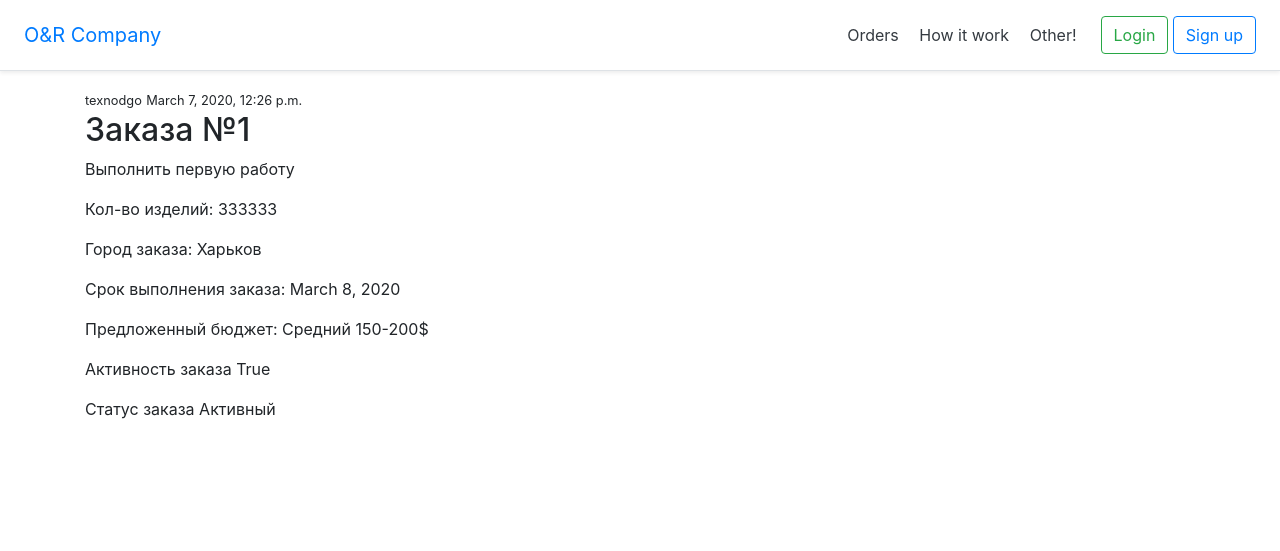
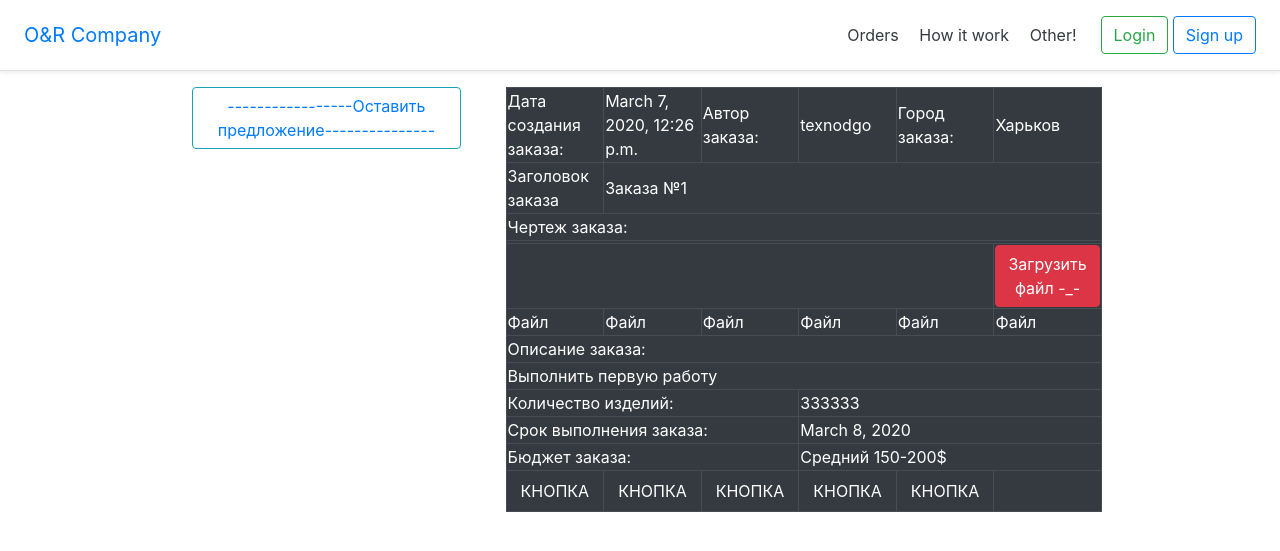
Before and after one commit to TexnoDgo/ORP, a Django app: page /orders/1 in a window 1280 px wide. Shown: the top 551 px of the page. Run offline with Django 3.2, Linux system fonts and the light colour scheme; data comes from the database, SQL or seed files in the repository; both versions use the stored data as it was after the commit; some libraries are stand-ins or nearby versions.

Commit message:
some change

```diff
--- a/ORP_site/OR/HomePage/templates/HomePage/base.html
+++ b/ORP_site/OR/HomePage/templates/HomePage/base.html
@@ -1,7 +1,6 @@
 <!DOCTYPE html>
 {% load i18n %}
 {% load static %}
-{% load bootstrap_pagination %}
 <html lang="en">
 <head>
     <meta charset="UTF-8">
--- a/ORP_site/OR/OR/urls.py
+++ b/ORP_site/OR/OR/urls.py
@@ -20,12 +20,14 @@ urlpatterns = [
     path('logout/', auth_views.LogoutView.as_view(template_name='users/logout.html'), name='logout'),
     path('admin/', admin.site.urls),
     path('orders/', orders_views.orders, name='orders'),
+    #path('orders/', orders_views.OrderListView.as_view(), name='orders'),
     path('order_create/', orders_views.order_create, name='order_create'),
     path('order_create_new/', orders_views.test_order_create, name='order_create_new'),
     path('orders/', include('orders.urls')),
     path('conf_reg/', user_views.conf_reg, name='conf_reg'),
     path('account/', include('allauth.urls')),
     path('update/', orders_views.order_update, name='update'),
+    path('suggestion', orders_views.suggestion_create, name='suggestion'),
 ]
 
 if settings.DEBUG:
--- a/ORP_site/OR/orders/admin.py
+++ b/ORP_site/OR/orders/admin.py
@@ -1,7 +1,8 @@
 from django.contrib import admin
-from .models import Order, OperationCategories
+from .models import Order, OperationCategories, Suggestion
 
 admin.site.register(Order)
 admin.site.register(OperationCategories)
+admin.site.register(Suggestion)
 
 # Register your models here.
--- /dev/null
+++ b/ORP_site/OR/orders/static/orders/order_style.css
@@ -0,0 +1,17 @@
+.vso {
+    width: 70%;
+    position: absolute;
+    left: 15%;
+}
+
+.vso .vs {
+
+    width: 30%;
+    float:left;
+}
+
+.vso .vo {
+    width: 65%;
+    float: left;
+    margin-left: 5%;
+}
--- a/ORP_site/OR/orders/static/orders/style.css
+++ b/ORP_site/OR/orders/static/orders/style.css
@@ -69,9 +69,10 @@ body {
 }
 
 .orders-filter {
-    background: #aaa195;
     width: 30%;
     float: left;
+    border: 1px solid #595959;
+
 }
 
 .orders-views {
@@ -79,10 +80,19 @@ body {
     float: left;
 }
 
-.table{
+
+
+.pagination {
+    float: right;
+}
+
+
+
+
+.table {
     width: 100%;
     border-collapse:collapse;
-    border-spacing:0
+    border-spacing;
 }
 .table, td, th {
     border: 1px solid #595959;
@@ -96,7 +106,3 @@ body {
 .th {
     background-color: #7accee;
 }
-
-.pagination {
-    float: right;
-}
--- a/ORP_site/OR/orders/templates/orders/order.html
+++ b/ORP_site/OR/orders/templates/orders/order.html
@@ -1,21 +1,111 @@
 {% extends "HomePage/base.html" %}
 {% load i18n %}
 {% block title %}{% trans "Order" %} № {{ order.id }}{% endblock %}
+{% load static %}
 
 {% block content %}
-    <div class="container">
-        <small>{{ order.author }}</small>
-        <small>{{ order.date_create }}</small>
-        <h2>{{ order.title }}</h2>
-        <p>{{ order.description }}</p>
-        <p>{% trans "Кол-во изделий: " %} {{ order.amount }}</p>
-        <p>{% trans "Город заказа: "%} {{ order.city }}</p>
-        <p>{% trans "Срок выполнения заказа: "%} {{ order.lead_time }}</p>
-        <p>{% trans "Предложенный бюджет: " %} {{ order.proposed_budget }}</p>
-        <p>{% trans "Активность заказа" %} {{ order.activity }}</p>
-        <p>{% trans "Статус заказа" %} {{ order.status }}</p>
-        {% if user == order.author %}
-            <button type="button" class="btn btn-warning"><a href="{% url 'update' %}">Update Order</a></button>
-        {% endif %}
+    <link rel="stylesheet" href="{% static 'orders/order_style.css' %}">
+    <div class="vso">
+        <div class="vs">
+            {% if user == order.author %}
+                {% for form in suggestions %}
+                    <table class="table table-bordered table-dark">
+                        <tbody>
+                            <tr >
+                                <td >Автор предложения:</td>
+                                <td>{{ form.author }}</td>
+                                <td>Дата создания предложения: </td>
+                                <td>{{ form.date_create }}</td>
+                            </tr>
+                            <tr>
+                                <td colspan="4">{{ form.offer_description }}</td>
+                            </tr>
+                            <tr>
+                                <td>Предложенная стоимость:</td>
+                                <td>{{ form.offer_price }}</td>
+                                <td>Срок выполнения до:</td>
+                                <td>{{ form.deadline }}</td>
+                            </tr>
+                            <tr>
+                                <td colspan="2">Статус предложения: </td>
+                                <td colspan="2">{{ selected_offer }}</td>
+                            </tr>
+                            <tr>
+                                <td colspan="4"><button type="button" class="btn btn-success">---------------------------Выбрать-------------------------</button></td>
+                            </tr>
+                        </tbody>
+                    </table>
+                    <hr>
+                {% endfor %}
+            {% endif %}
+            <div><button type="button" class="btn btn-outline-info"><a href="/suggestion">-----------------Оставить предложение---------------</a></button></div>
+        </div>
+        <div class="vo">
+            <table class="table-dark">
+                <tbody>
+                    <tr>
+                        <td>Дата создания заказа:</td>
+                        <td>{{ order.date_create }}</td>
+                        <td>Автор заказа:</td>
+                        <td>{{ order.author }}</td>
+                        <td>Город заказа:</td>
+                        <td>{{ order.city }}</td>
+                    </tr>
+                    <tr>
+                        <td>Заголовок заказа</td>
+                        <td colspan="5">{{ order.title }}</td>
+                    </tr>
+                    <tr>
+                        <td colspan="6">Чертеж заказа:</td>
+                    </tr>
+                    <tr>
+                        <td colspan="6"></td>
+                    </tr>
+                    <tr>
+                        <td colspan="5"></td>
+                        <td><button type="button" class="btn btn-danger">Загрузить файл -_-</button></td>
+                    </tr>
+                    <tr>
+                        <td>Файл</td>
+                        <td>Файл</td>
+                        <td>Файл</td>
+                        <td>Файл</td>
+                        <td>Файл</td>
+                        <td>Файл</td>
+                    </tr>
+                    <tr>
+                        <td colspan="6">Описание заказа:</td>
+                    </tr>
+                    <tr>
+                        <td colspan="6">{{ order.description }}</td>
+                    </tr>
+                    <tr>
+                        <td colspan="3">Количество изделий:</td>
+                        <td colspan="3">{{ order.amount }}</td>
+                    </tr>
+                    <tr>
+                        <td colspan="3">Срок выполнения заказа:</td>
+                        <td colspan="3">{{ order.lead_time }}</td>
+                    </tr>
+                    <tr>
+                        <td colspan="3">Бюджет заказа:</td>
+                        <td colspan="3">{{ order.proposed_budget }}</td>
+                    </tr>
+                    <tr>
+                        <td><button type="button" class="btn btn-dark">КНОПКА</button></td>
+                        <td><button type="button" class="btn btn-dark">КНОПКА</button></td>
+                        <td><button type="button" class="btn btn-dark">КНОПКА</button></td>
+                        <td><button type="button" class="btn btn-dark">КНОПКА</button></td>
+                        <td><button type="button" class="btn btn-dark">КНОПКА</button></td>
+                        <td>
+                            {% if user == order.author %}
+                                <button type="button" class="btn btn-warning"><a href="{% url 'update' %}">Update Order +_+</a></button>
+                                <!--  -->
+                            {% endif %}
+                        </td>
+                    </tr>
+                </tbody>
+            </table>
+        </div>
     </div>
 {% endblock %}
--- a/ORP_site/OR/orders/urls.py
+++ b/ORP_site/OR/orders/urls.py
@@ -2,8 +2,11 @@ from django.views.generic import DetailView
 from django.conf.urls import url
 from .models import Order
 from django.urls import path
+from . import views
 
 
 urlpatterns = [
-    url(r'^(?P<pk>\d+)$', DetailView.as_view(model=Order, template_name='orders/order.html')),
+    url(r'^(?P<pk>\d+)$', views.OrderAndSuggestionView.as_view(model=Order, template_name='orders/order.html')),
+    path(r'<slug:url>/', views.order_categories, name='order_categories'),
+    #url(r'^(?P<pk>\d+)/update/', views.OrderUpdateView.as_view(), name='order-update'), #template_name='orders/update.html'
 ]
--- a/ORP_site/OR/orders/views.py
+++ b/ORP_site/OR/orders/views.py
@@ -1,14 +1,17 @@
 from django.shortcuts import render, redirect
-from django.views.generic import ListView, CreateView
-from .models import Order, OperationCategories
-from .forms import OrderCreateForm, OrderUpdateForm
+from django.views.generic import ListView, CreateView, DetailView, UpdateView
+from .models import Order, OperationCategories, Suggestion
+from .forms import OrderCreateForm, OrderUpdateForm, SuggestionCreateForm
 from django.contrib import messages
 from django.contrib.auth.decorators import login_required
 from django.core.paginator import Paginator
+from django.views import generic
 
 
 def orders(request):
     all_orders = Order.objects.all()
+
+    filters = OperationCategories.objects.all()
 
     paginator = Paginator(all_orders, 3)
 
@@ -22,15 +25,46 @@ def orders(request):
         posts = paginator.page(paginator.num_pages)
     context = {
         'all_orders': posts,
+        'filters': filters,
     }
     return render(request, 'orders/all_orders.html', context)
 
 
-class OrderListView(ListView):
+'''class OrderListView(ListView):
+    model = Order
+    print(model)
+    template_name = 'orders/all_orders.html'
+    context_object_name = 'all_orders'
+    ordering = ['-date_create']'''
+
+
+def order_categories(request, url):
+    all_orders = Order.objects.filter(categories__url=url)
+
+    filters = OperationCategories.objects.all()
+
+    paginator = Paginator(all_orders, 3)
+
+    try:
+        page = int(request.GET.get('page', '1'))
+    except:
+        page = 1
+    try:
+        posts = paginator.page(page)
+    except(EmptyPage, InvalidPage):
+        posts = paginator.page(paginator.num_pages)
+    context = {
+        'all_orders': posts,
+        'filters': filters,
+    }
+    return render(request, 'orders/all_orders.html', context)
+
+
+'''class OrderListView(ListView):
     model = Order
     template_name = 'orders/all_orders.html'  # <app>/<model>_<viewtype>.html
     context_object_name = 'order'
-    ordering = ['-date_ordered']
+    ordering = ['-date_ordered']'''
 
 
 def order_create(request):
@@ -54,23 +88,35 @@ def order_create(request):
 
 @login_required
 def order_update(request):
-    old_form = Order.objects.filter(author=request.user).first()
     if request.method == 'POST':
-        c_form = OrderUpdateForm(request.POST, instance=old_form)  # РАЗОБРАТСЯ!! Что нужно передать чтобы получить автоза-
+        c_form = OrderUpdateForm(request.POST)  # РАЗОБРАТСЯ!! Что нужно передать чтобы получить автоза-
                                                                 # полнение формы.
+
         if c_form.is_valid():
             c_form.save()
             messages.success(request,
                              f'Order № {{ order.id }} is Update!')  # Формирование сообщения Alert
             return redirect('orders')  # Перенаправление на страницу Заказов
     else:
-        c_form = OrderUpdateForm(instance=old_form)
+        c_form = OrderUpdateForm()
 
     context = {
         'c_form': c_form
     }
 
     return render(request, 'orders/update.html', context)
+
+
+class OrderUpdateView(UpdateView):
+    model = Order
+    fields = ['title', 'description', 'amount', 'city', 'lead_time', 'proposed_budget', 'activity',
+              'status', 'categories']
+
+    template_name = 'orders/all_orders.html'
+
+    def form_valid(self, form):
+        form.instace.author = self.request.user
+        return super().form_valid(form)
 
 
 def test_order_create(request):
@@ -90,3 +136,32 @@ def test_order_create(request):
         form = OrderCreateForm()
 
     return render(request, 'orders/order_create_new.html', {'form': form})
+
+@login_required
+def suggestion_create(request):
+    if request.method == 'POST':
+        suggestion = SuggestionCreateForm(request.POST)
+        if suggestion.is_valid():
+            sug = suggestion.save(commit=False)
+            sug.author = request.user
+            sug.save()
+            # form.save()  # Сохранение  формы
+            title = suggestion.cleaned_data.get('title')  # Получение названи заказка из формы
+            messages.success(request,
+                             f'You suggestion has been created!Wait for a response! ')  # Формирование сообщения со вложенным именем
+            return redirect('orders')  # Перенаправление на страницу подтверждения регистрации
+    else:
+         suggestion = SuggestionCreateForm()
+
+    return render(request, 'orders/suggestion_create.html', {'suggestion': suggestion})
+
+
+class OrderAndSuggestionView(DetailView):
+
+    model = Order
+
+    def get_context_data(self, **kwargs):
+        context = super(OrderAndSuggestionView, self).get_context_data(**kwargs)
+        a = self.object.id
+        context['suggestions'] = Suggestion.objects.filter(order_id=a)
+        return context
```
Also changed, not shown: ORP_site/OR/orders/forms.py (+7 -1 lines), ORP_site/OR/orders/models.py (+14 -2 lines), ORP_site/OR/orders/templates/orders/all_orders.html (+18 -3 lines), ORP_site/OR/orders/templates/orders/suggestion_create.html (added, +16 -0 lines), ORP_site/OR/db.sqlite3, ORP_site/OR/orders/migrations/0007_suggestion.py (added), ORP_site/OR/users/admin.py (line endings or trailing spaces).
